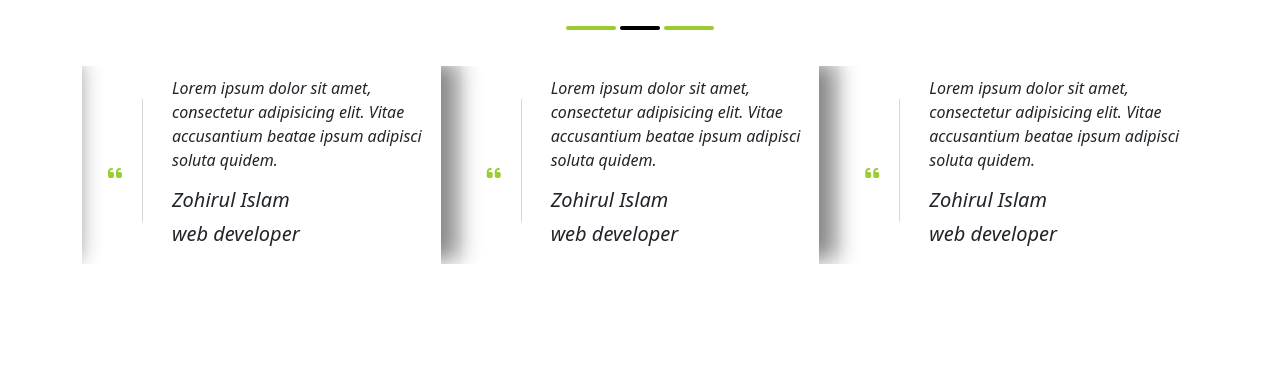
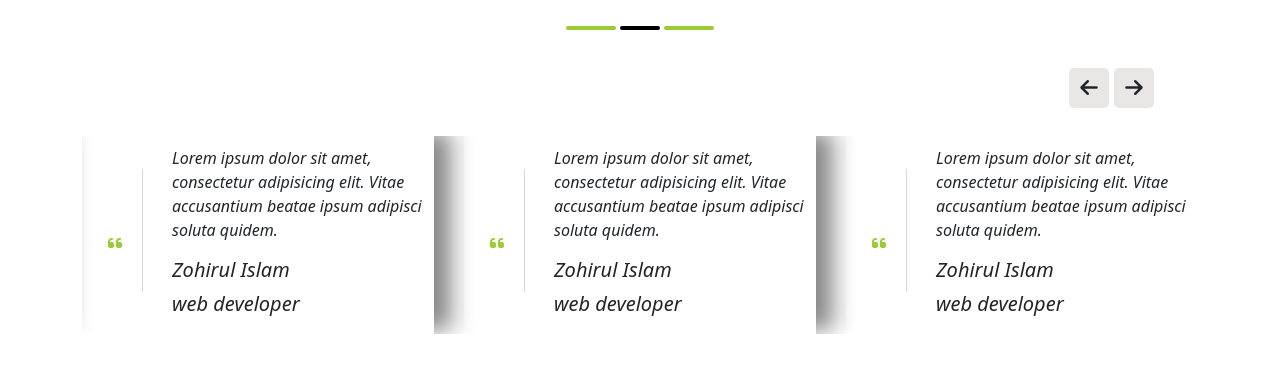
Before and after one commit to zohirul22/sections-150, a plain HTML site: page class-9.html in a window 1280 px wide. Shown: the part 46-418 px from the top of the page. Drawn offline with nearby package versions, Linux system fonts and the light colour scheme.

Commit message:
class-9 update

```diff
--- a/asserts/css/class-9.css
+++ b/asserts/css/class-9.css
@@ -69,3 +69,32 @@
     display: block;
     margin-top: 10px;
 }
+
+.clients-testimonial-carousel{
+    margin-top: 70px;
+}
+
+.clients-testimonial-carousel .owl-nav {
+    position: absolute;
+    top: -68px;
+    right: 39px;
+    bottom: 0;
+}
+
+
+.clients-testimonial-carousel .owl-nav button i {
+    font-size: 20px;
+    height: 40px;
+    width: 40px;
+    background-color: #e9e6e6;
+    text-align: center;
+    line-height: 40px;
+    margin-right: 5px;
+    border-radius: 5px;
+    transition: .3s;
+}
+
+.clients-testimonial-carousel .owl-nav button i:hover {
+    background-color: aqua;
+    color: aliceblue;
+}
--- a/asserts/js/owl.js
+++ b/asserts/js/owl.js
@@ -1,9 +1,12 @@
 $('.owl-carousel').owlCarousel({
 
-    margin: 20,
-    nav: false,
-    dots: true,
+    margin: 30,
+    nav: true,
+
+    dots: false,
     loop: true,
+    navText:["<i class='fa fa-arrow-left' ></i>",
+    "<i class='fa fa-arrow-right' ></i>"],
     responsive: {
         0: {
             items: 1
```
Also changed, not shown: class-9.html (+1 -1 lines).
